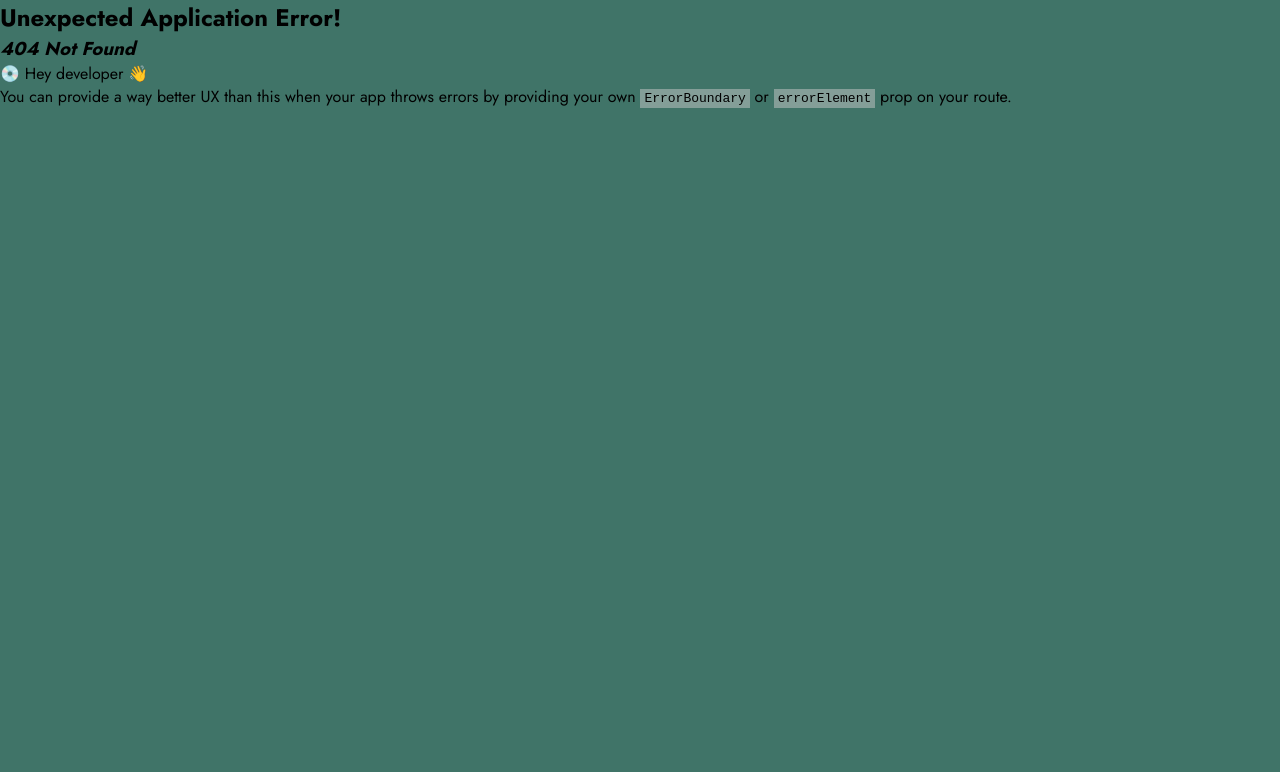
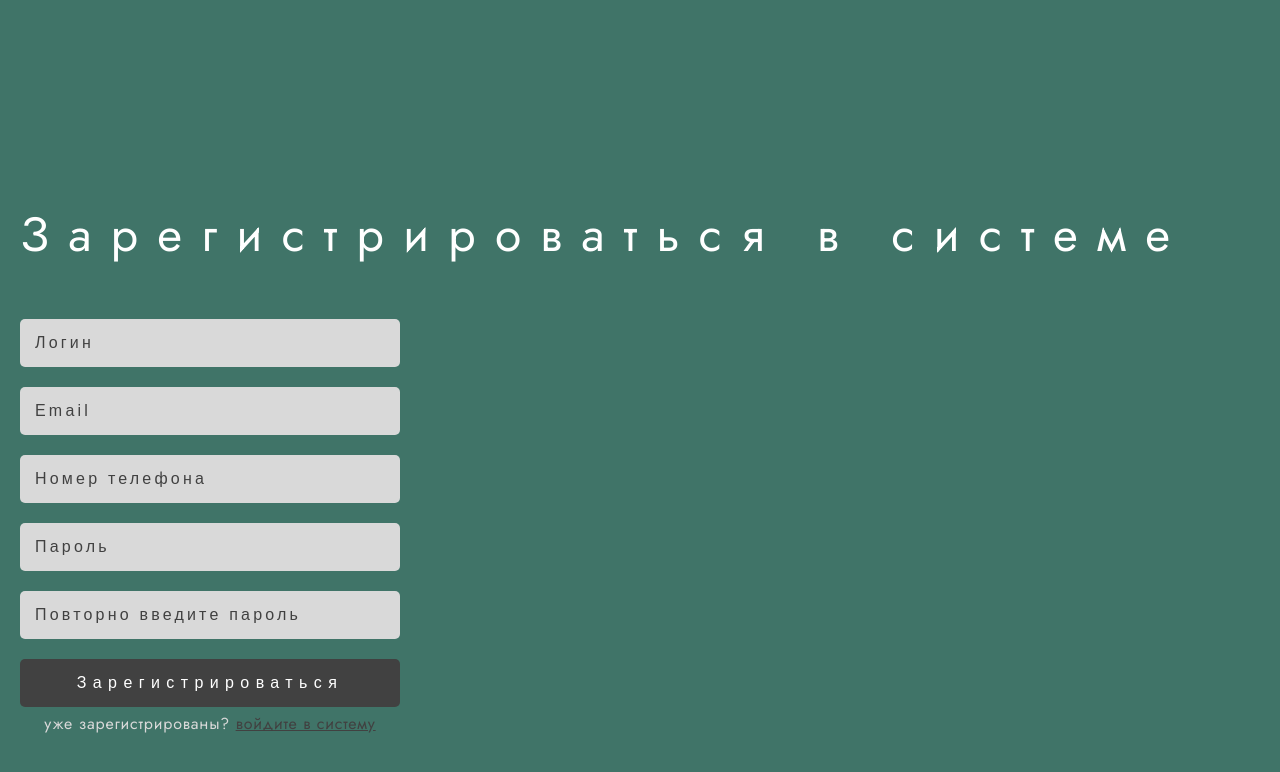
Before and after one commit to IamVirgoo/Lumen, a React (Vite) app in the folder app/: page /sign-up in a window 1280 px wide. Before the commit this address had no page. Shown: the top 772 px of the page. Built offline with nearby package versions, Linux system fonts and the light colour scheme.

Commit message:
WIP: sign in/up pages

```diff
--- a/app/src/App.tsx
+++ b/app/src/App.tsx
@@ -5,6 +5,7 @@ import './global.sass'
 import './styles/index.sass'
 import './styles/header.sass'
 import './styles/card.sass'
+import './styles/authentication.sass'
 
 import { RouterProvider } from "react-router-dom";
 import { Router } from "./router";
--- a/app/src/components/landing/header.tsx
+++ b/app/src/components/landing/header.tsx
@@ -5,7 +5,7 @@ export default function Header() {
         <div className={"header--container"}>
             <div className={"header--container--content"}>
                 <h2 className={"header--container--content--title"}>Lumen</h2>
-                <Link className={"header--container--content--button"} to={"/singIn"}>
+                <Link className={"header--container--content--button"} to={"/sign-in"}>
                     Войти
                 </Link>
             </div>
--- a/app/src/pages/loginPage.tsx
+++ b/app/src/pages/loginPage.tsx
@@ -1,3 +1,36 @@
+import { Link } from "react-router-dom";
+
 export default function LoginPage() {
-    return <main></main>
+    return <main>
+        <section className={"sign-in"}>
+            <div className={"sign-in--container"}>
+                <h1 className={"sign-in--container--title"}>
+                    Войти в систему
+                </h1>
+                <form className={"sign-in--container--form"}>
+                    <input className={"sign-in--container--form--input"}
+                           type="text"
+                           placeholder={"Логин"}
+                    />
+                    <input className={"sign-in--container--form--input"}
+                           type="password"
+                           placeholder={"Пароль"}
+                    />
+                    <div className={"sign-in--container--form--button-wrapper"}>
+                        <input className={"sign-in--container--form--button-wrapper--button"}
+                               type="button"
+                               value={"Войти"}
+                        />
+                        <p className={"sign-in--container--form--button-wrapper--text"}>
+                            ещё не зарегистрированы? <Link
+                            to={"/sign-up"}
+                            className={"sign-in--container--form--button-wrapper--text__link"}>
+                            зарегистрироваться
+                        </Link>
+                        </p>
+                    </div>
+                </form>
+            </div>
+        </section>
+    </main>
 }
--- a/app/src/pages/registrationPage.tsx
+++ b/app/src/pages/registrationPage.tsx
@@ -1,3 +1,50 @@
+import { Link } from "react-router-dom";
+
 export default function RegistrationPage() {
-    return <main></main>
+    return <main>
+        <section className={"sign-up"}>
+            <div className={"sign-up--container"}>
+                <h1 className={"sign-up--container--title"}>
+                    Зарегистрироваться в системе
+                </h1>
+                <form className={"sign-up--container--form"}>
+                    <input className={"sign-up--container--form--input"}
+                           type="text"
+                           placeholder={"Логин"}
+                    />
+                    <input className={"sign-up--container--form--input"}
+                           type="email"
+                           placeholder={"Email"}
+                    />
+                    <input className={"sign-up--container--form--input"}
+                           type="tel"
+                           required
+                           pattern="[0-9]{3}-[0-9]{3}-[0-9]{4}"
+                           placeholder={"Номер телефона"}
+                    />
+                    <input className={"sign-up--container--form--input"}
+                           type="password"
+                           placeholder={"Пароль"}
+                    />
+                    <input className={"sign-up--container--form--input"}
+                           type="password"
+                           placeholder={"Повторно введите пароль"}
+                    />
+                    <div className={"sign-up--container--form--button-wrapper"}>
+                        <input className={"sign-up--container--form--button-wrapper--button"}
+                               type="button"
+                               value={"Зарегистрироваться"}
+                        />
+                        <p className={"sign-up--container--form--button-wrapper--text"}>
+                            уже зарегистрированы? <Link
+                            to={"/sign-in"}
+                            className={"sign-up--container--form--button-wrapper--text__link"}>
+                            войдите в систему
+                        </Link>
+                        </p>
+                    </div>
+                </form>
+            </div>
+        </section>
+    </main>
 }
--- /dev/null
+++ b/app/src/styles/authentication.sass
@@ -0,0 +1,54 @@
+@import "../global"
+
+.sign-in,
+.sign-up
+  padding-top: 200px
+  &--container
+    @include container
+    &--title
+      font-size: 48px
+      letter-spacing: .4em
+      font-family: 'Jost', sans-serif
+      font-weight: 400
+      color: $primary_white_color
+    &--form
+      padding-top: 50px
+      display: flex
+      flex-direction: column
+      align-items: flex-start
+      justify-content: center
+      gap: 20px
+      &--input
+        width: 350px
+        background-color: $secondary_white_color
+        border: none
+        border-radius: 5px
+        font-size: 16px
+        letter-spacing: .2em
+        padding: 15px
+      &--input::placeholder
+        color: $secondary_black_color
+      &--button-wrapper
+        &--button
+          width: 380px
+          background-color: $secondary_black_color
+          color: $primary_white_color
+          border: none
+          border-radius: 5px
+          font-size: 16px
+          letter-spacing: .4em
+          padding: 15px
+          cursor: pointer
+          transition: 200ms ease-in
+        &--button:hover
+          background-color: $secondary_white_color
+          color: $secondary_black_color
+        &--text
+          padding-top: 5px
+          font-size: 16px
+          letter-spacing: .05em
+          text-align: center
+          color: $secondary_white_color
+          &__link
+            color: $secondary_black_color
+            text-decoration: underline
```
Also changed, not shown: app/src/router.tsx (+12 -1 lines), app/src/styles/index.sass (line endings or trailing spaces).
